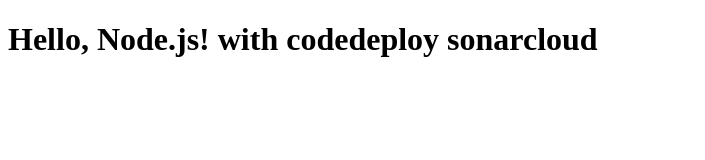
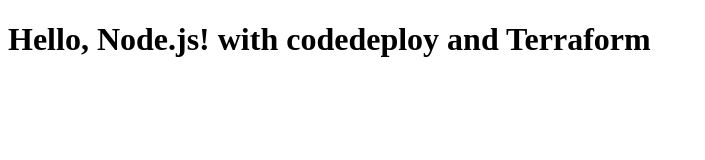
Before and after one commit to arjit547/nodesynk, a website: page index.html in a window 1280 px wide. Shown: the whole page, without its empty margins (0-705 px from the left). Drawn offline with Linux system fonts and the light colour scheme.

Commit message:
Update index.html

```diff
--- a/index.html
+++ b/index.html
@@ -8,6 +8,6 @@
   <title>Node.js App</title>
 </head>
 <body>
-  <h1>Hello, Node.js! with codedeploy sonarcloud</h1>
+  <h1>Hello, Node.js! with codedeploy and Terraform</h1>
 </body>
 </html>
```
